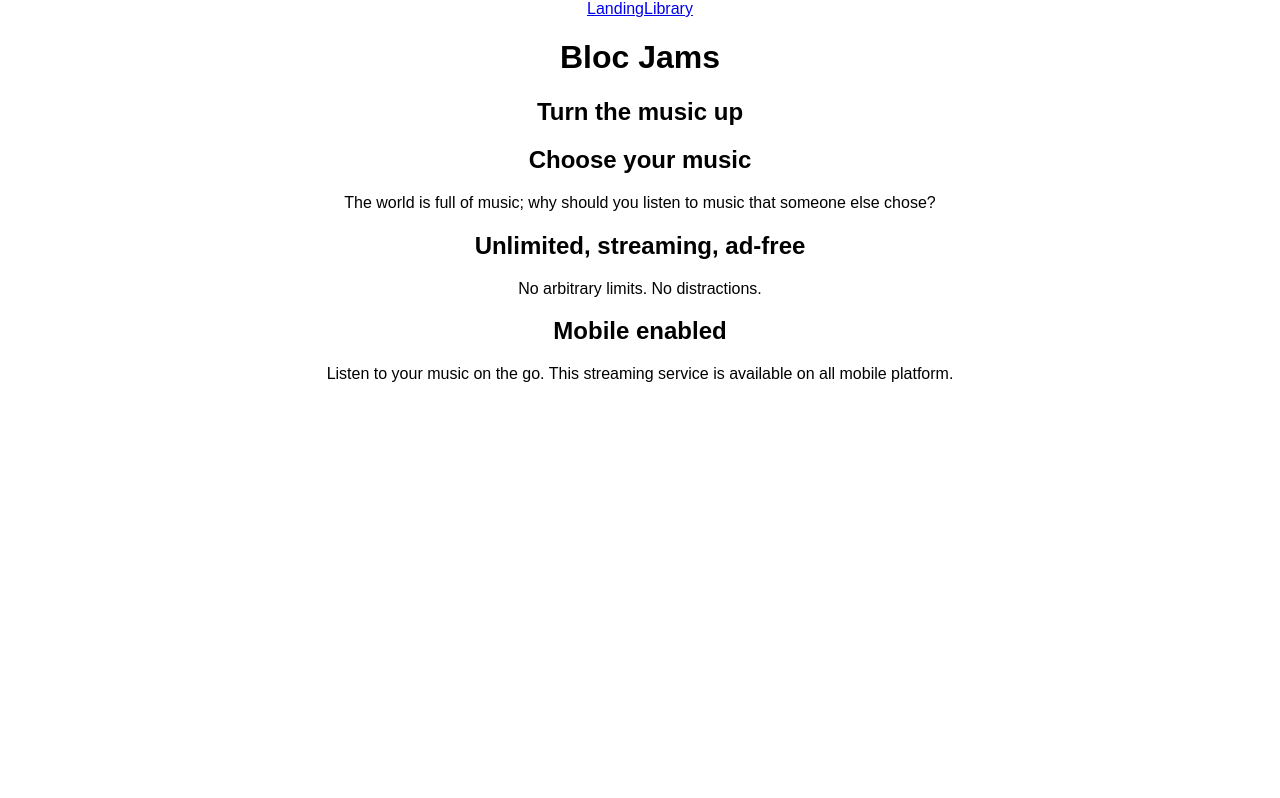
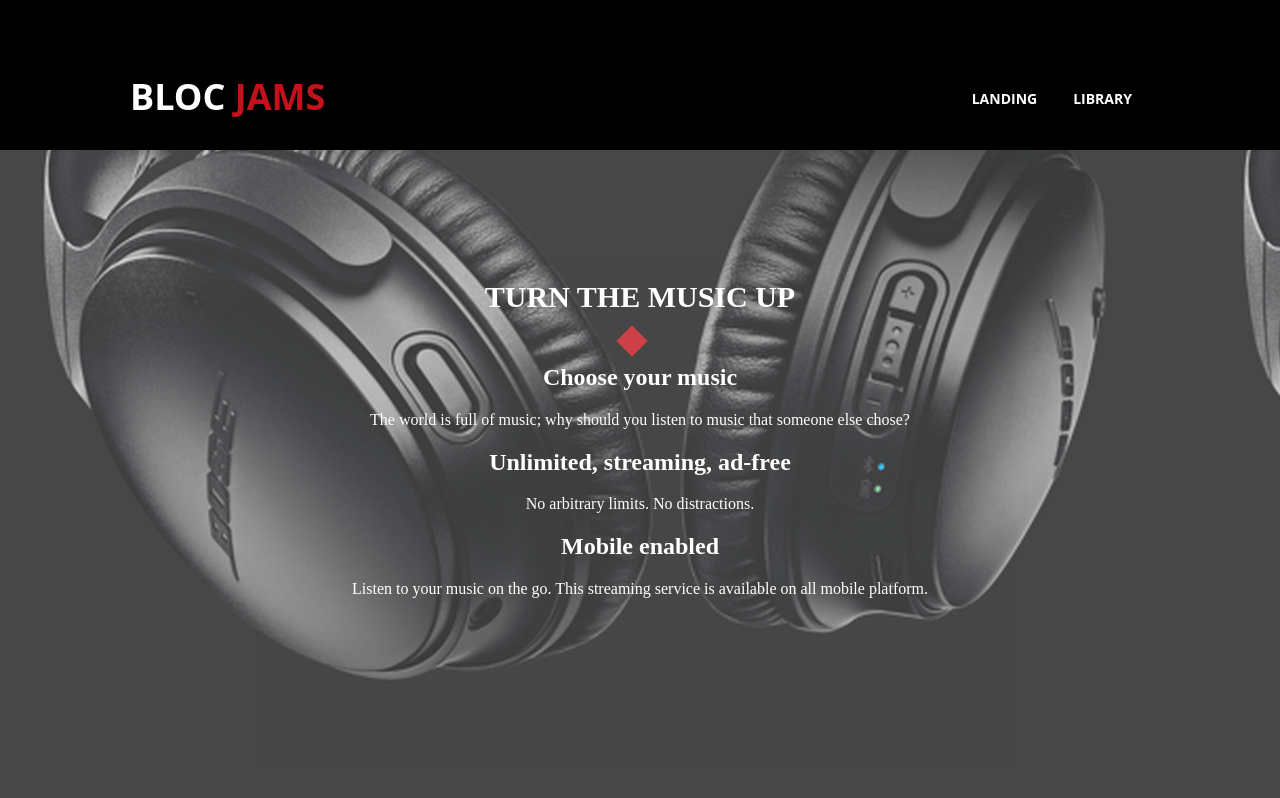
Before and after one commit to kaurnavjeet/bloc-jams-react, a React (Create React App) app: page / in a window 1280 px wide. Shown: the top 798 px of the page. Built offline with nearby package versions, Linux system fonts and the light colour scheme.

Commit message:
Checkpoint Styling: WIP

```diff
--- a/src/App.js
+++ b/src/App.js
@@ -12,13 +12,19 @@ class App extends Component {
   render() {
     return (
       <div className="App">
-        <header>
-          <nav>
-            <Link to='/'>Landing</Link>
-            <Link to='/library'>Library</Link>
-          </nav>
-          <h1>Bloc Jams</h1>
-        </header>
+        <div className="header">
+          <header>
+            <div className="logo">
+              <h1>Bloc <span>Jams</span></h1>
+            </div>
+            <div className="navBar">
+              <nav>
+                <Link to='/' className="nav">Landing</Link>
+                <Link to='/library' className="nav">Library</Link>
+              </nav>
+            </div>
+          </header>
+        </div>
 
         <main>
           <Route exact path='/' component={Landing} />
--- a/src/components/Landing.js
+++ b/src/components/Landing.js
@@ -1,8 +1,13 @@
 import React from 'react'
 
 const Landing = () => (
+<div className="background">
   <section className="landing">
-    <h1 className="hero-title">Turn the music up</h1>
+    <div className="title">
+      <h1 className="hero-title">Turn the music up</h1>
+      <div className="diamond"></div>
+    </div>
+
 
     <section className="selling-point">
       <div className="point">
@@ -19,6 +24,7 @@ const Landing = () => (
       </div>
     </section>
   </section>
+</div>
 )
 
 export default Landing;
--- a/src/components/Library.js
+++ b/src/components/Library.js
@@ -16,7 +16,7 @@ class Library extends Component {
             <img src={album.albumCover} alt={album.title} />
             <div>{album.title}</div>
             <div>{album.artist}</div>
-            <div>{this.props.formatTime(album.songs.length)} songs</div>
+            <div>(album.songs.length) songs</div>
           </Link>
         )}
       </section>
--- a/src/index.css
+++ b/src/index.css
@@ -1,5 +1,110 @@
 body {
   margin: 0;
   padding: 0;
-  font-family: sans-serif;
 }
+
+
+header {
+  background-color: #000;
+  position: fixed;
+  top: 0;
+  height: 150px;
+  width: 100%;
+  z-index: 500;
+}
+
+div {
+  display: block;
+}
+
+.logo {
+  float: left;
+  margin-left: 130px;
+  margin-top: 60px;
+  font-size: 18px;
+  font-family: 'Open Sans', sans-serif;
+  color: #fff;
+  text-transform: uppercase;
+  line-height: 25px;
+}
+
+.logo span {
+  color: #c3121c;
+}
+
+.navBar {
+  float: right;
+  margin-right: 130px;
+  margin-top: 60px;
+}
+
+.nav {
+  padding: 7px 14px;
+  margin: 24px 2px 0 2px;
+  line-height: 5.5em;
+  position: relative;
+  border: 2px solid #000;
+  color: #fff;
+  font-size: 14px;
+  text-transform: uppercase;
+  font-family: 'Open Sans';
+  font-weight: bold;
+  text-decoration: none;
+  cursor: pointer;
+}
+
+.nav:hover {
+  border-color: #c3121c;
+}
+
+.nav:focus {
+  border-color: #c3121c;
+}
+
+.background {
+  background-image: url(./music-stock.png);
+  width: 100%;
+  height: 2500px;
+  max-height: none;
+  vertical-align: middle;
+  position: absolute;
+  top: 0;
+  opacity: 0.8;
+  z-index: -1;
+}
+
+
+
+.landing {
+  width: 800px;
+  height: 100%;
+  position: relative;
+  margin: auto;
+  top: 10%;
+  color: #fff;
+}
+
+.title {
+  padding: 5px;
+}
+
+.hero-title {
+
+  font-size: 30px;
+  text-transform: uppercase;
+  font-weight: bold;
+}
+
+.diamond {
+  width: 22px;
+  height: 22px;
+  background-color: #c3121c;
+  position: absolute;
+  left: 381px;
+  top: 80px;
+  -webkit-transform: rotate(45deg);
+  -moz-transform: rotate(45deg);
+  -ms-transform: rotate(45deg);
+  -o-transform: rotate(45deg);
+  transform: rotate(45deg);
+}
```
Also changed, not shown: src/music-stock.png (added), 1 other file (tests, documents, lock files or other folders).
